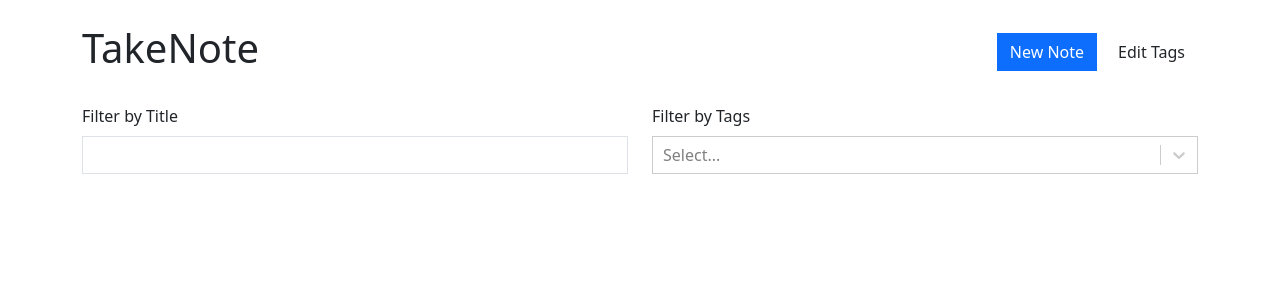
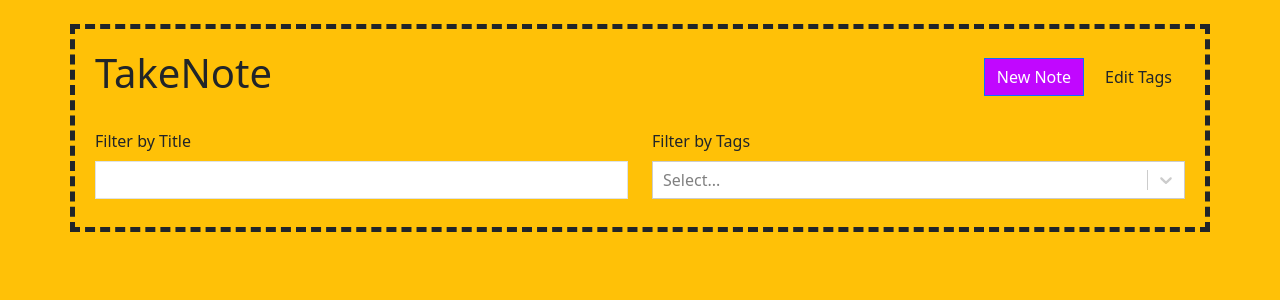
Before and after one commit to kdando/TakeNote, a React (Vite) app: page / in a window 1280 px wide. Shown: the top 300 px of the page. Built offline with nearby package versions, Linux system fonts and the light colour scheme.

Commit message:
updating colours

```diff
--- a/src/App.tsx
+++ b/src/App.tsx
@@ -106,7 +106,7 @@ function App() {
   return (
     <main>
 
-    <Container className='my-4'>
+    <Container className='my-4' style={{ borderStyle: "dashed", borderWidth: "5px", padding: "20px" }}>
 
     <Routes>
       <Route path="/" element={<NoteList notes={notesWithTags} availableTags={tags} onUpdateTag={updateTag} onDeleteTag={deleteTag}/>} />
--- a/src/NoteCard.module.scss
+++ b/src/NoteCard.module.scss
@@ -1,9 +1,10 @@
 .card {
     transition: translate ease-in-out 100ms, box-shadow ease-in-out 100ms;
+    background-color: #FFD453;
 }
 
 .card:hover,
 .card:focus {
-    translate: 0 -5px;
-    box-shadow: 0 5px 0 0 rgb(0,0,0, 1);
+    translate: 0 -10px;
+    box-shadow: 0 10px 0 0 rgb(0,0,0, 1);
 }
--- a/src/components/NoteCard.tsx
+++ b/src/components/NoteCard.tsx
@@ -13,7 +13,7 @@ export type SimplifiedNote = {
 /////////////////////////////
 
 export function NoteCard ({ id, title, tags }: SimplifiedNote) {
-    return <Card as={Link} to={`/${id}`} className={`h-100 bg-warning text-reset text-decoration-none ${styles.card}`}>
+    return <Card as={Link} to={`/${id}`} className={`h-100 text-reset text-decoration-none ${styles.card}`}>
         <Card.Body>
             <Stack gap={2} className="align-items-center justify-content-center h-100">
                 <span className="fs-5">{title}</span>
--- a/src/components/NoteList.tsx
+++ b/src/components/NoteList.tsx
@@ -43,11 +43,11 @@ export function NoteList ({ availableTags, notes, onUpdateTag, onDeleteTag }: No
         <>
         {/* TOP BAR - APP TITLE ON LEFT, 2 BUTTONS ON RIGHT */}
         <Row className="align-items-center mb-4">
-            <Col><h1>TakeNote</h1></Col>
+            <Col><h1 >TakeNote</h1></Col>
             <Col xs="auto">
                 <Stack gap={2} direction="horizontal">
                     <Link to="/new">
-                        <Button variant="primary" >New Note</Button>
+                        <Button variant="primary"  style={{ backgroundColor: '#C107FF'}}>New Note</Button>
                     </Link>
                     <Button variant="outline-sec" onClick={() => setEditTagsModalIsOpen(true)}>Edit Tags</Button>
                 </Stack>
--- a/src/index.css
+++ b/src/index.css
@@ -1,5 +1,11 @@
+/* UNIVERSAL STYLING */
+
 /* REMOVE ROUNDED CORNERS FROM EVERYTHING */
-
 * {
     border-radius: 0 !important;
   }
+
+/* SET BACKGROUND COLOUR FOR PAGE */
+body {
+    background-color: #FFC107 !important
+}
```
